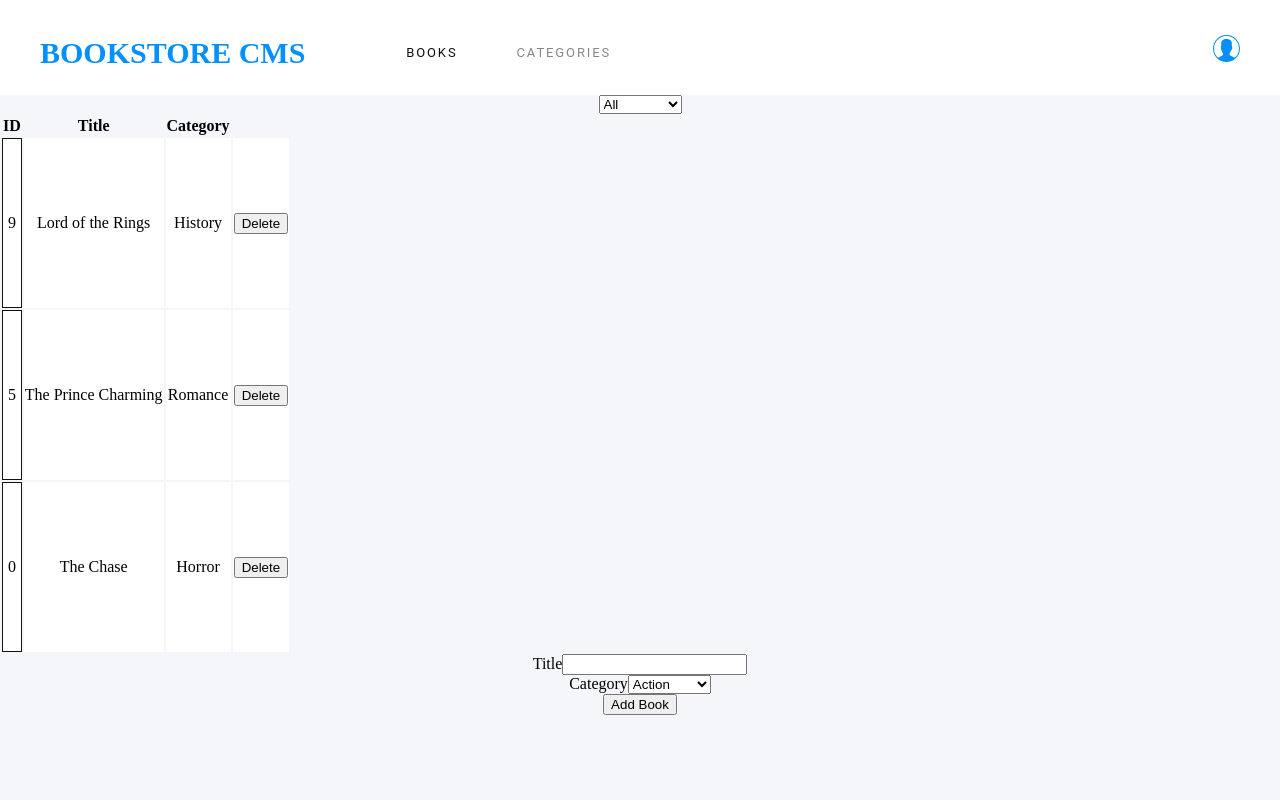
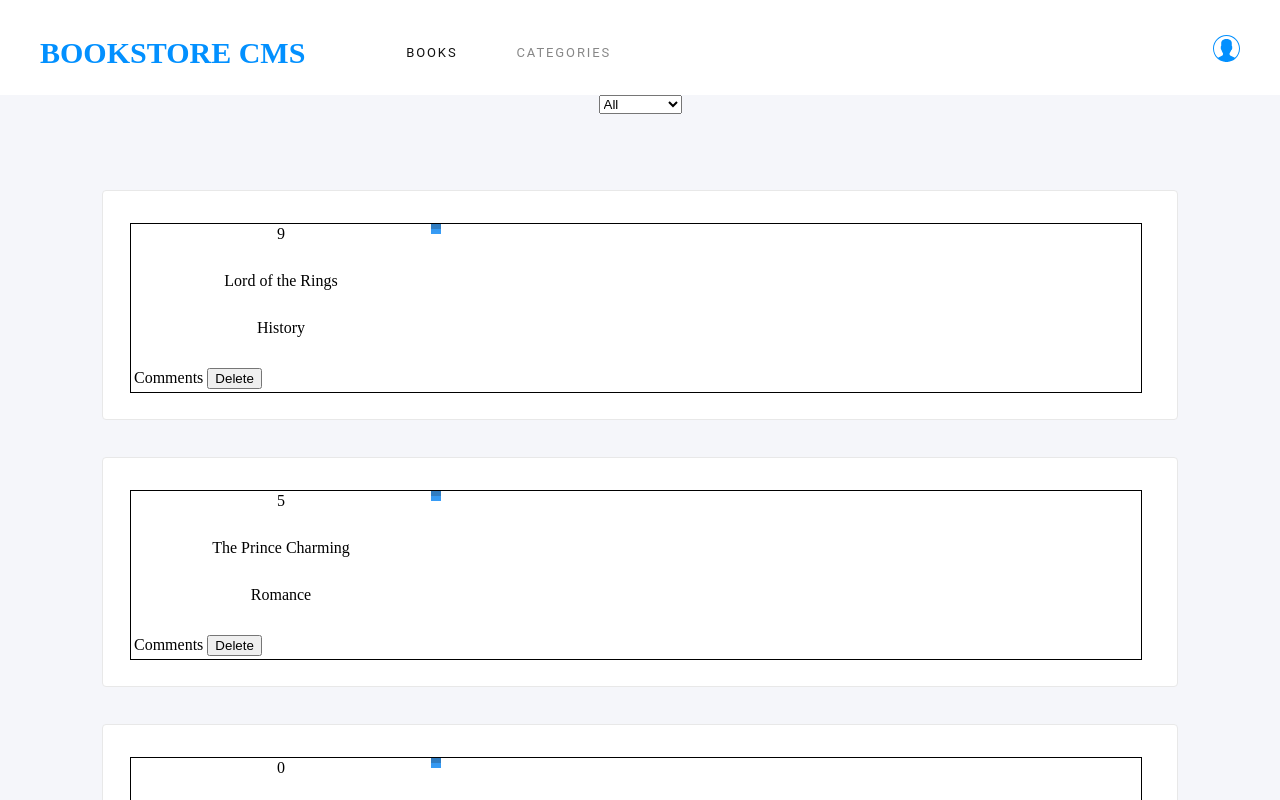
Before and after one commit to okikiola11/bookstore, a React (Create React App) app: page / in a window 1280 px wide. Shown: the top 800 px of the page. Built offline with nearby package versions, Linux system fonts and the light colour scheme.

Commit message:
Add styling to the Book.js Component and BooksList.js Container Update the index.css file with new styling

```diff
--- a/src/components/Book.js
+++ b/src/components/Book.js
@@ -6,10 +6,22 @@ const Book = ({ book, handleRemoveBook }) => {
 
   return (
     <tr className="Lesson-Panel">
-      <td className="book-id">{id}</td>
-      <td>{title}</td>
-      <td>{category}</td>
-      <td><button type="button" onClick={() => handleRemoveBook(book)}>Delete</button></td>
+      <div className="display">
+        <div className="book-info">
+          <td className="book-id">{id}</td>
+          <td className="book-title">{title}</td>
+          <td className="book-cat">{category}</td>
+          <div className="options">
+            <td className="Remove comment">Comments</td>
+            <td>
+              <button type="button" onClick={() => handleRemoveBook(book)}>Delete</button>
+            </td>
+          </div>
+        </div>
+        <div className="book-progress">
+          <div className="circle" />
+        </div>
+      </div>
     </tr>
   );
 };
--- a/src/containers/BooksList.js
+++ b/src/containers/BooksList.js
@@ -26,13 +26,6 @@ const BooksList = ({
     <div>
       <CategoryFilter handleFilterChange={handleFilterChange} />
       <table>
-        <thead>
-          <tr>
-            <th>ID</th>
-            <th>Title</th>
-            <th>Category</th>
-          </tr>
-        </thead>
         <tbody>
           {filteredBooks.map((book) => (
             <Book key={book.id} book={book} handleRemoveBook={handleRemoveBook} />
--- a/src/index.css
+++ b/src/index.css
@@ -1,5 +1,7 @@
 body {
   background-color: #f5f6fa;
+  max-width: 1400px;
+  box-sizing: border-box;
   margin: 0;
   padding: 0;
 }
@@ -8,21 +10,29 @@ body {
   --azure: #0290ff;
   --black: #121212;
   --white: #ffffff;
+  --medium-blue:#307bbe;
+  --dodger-blue:#379cf6;
 }
 
 .panel-bg {
-  width: 1390px;
+  width: 100%;
   margin: 0 auto;
   height: 95px;
-  position: relative;
 }
 
 nav {
-  position: relative;
   display: flex;
   align-items: center;
+  background-color: var(--white);
+}
+
+.Lesson-Panel {
+  display: flex;
+}
+
+.display {
   width: 100%;
-  background-color: var(--white);
+  border: 1px solid black;
 }
 
 nav ul {
@@ -35,6 +45,11 @@ nav ul {
 
 li {
   list-style: none;
+}
+
+table {
+  width: 100%;
+  margin: 37px auto;
 }
 
 .Bookstore-CMS {
@@ -89,16 +104,29 @@ li {
 }
 
 .Lesson-Panel {
-  width: 75rem;
+  margin: 2.313rem 6.25rem 0;
+  padding: 2rem 2.188rem 1.625rem 1.688rem;
   height: 10.625rem;
-  margin: 2.313rem 6.25rem 0;
-  padding: 2rem 9.188rem 1.625rem 1.688rem;
   border-radius: 4px;
   border: solid 1px #e8e8e8;
   background-color: var(--white);
-  border: 1px solid #121212;
 }
 
-.book-id {
-  border: 1px solid #121212;
+.display {
+  display: flex;
 }
+
+.book-info {
+  display: grid;
+  grid-template-columns: 300px;
+  grid-template-rows: repeat(3, 1fr);
+}
+
+.circle {
+  border-style: solid;
+  border-width: 5px;
+  border-image-source: linear-gradient(to bottom, var(--medium-blue), var(--dodger-blue));
+  border-image-slice: 1;
+  border-radius: 50%;
+  margin-right: 0.6em;
+}
```
